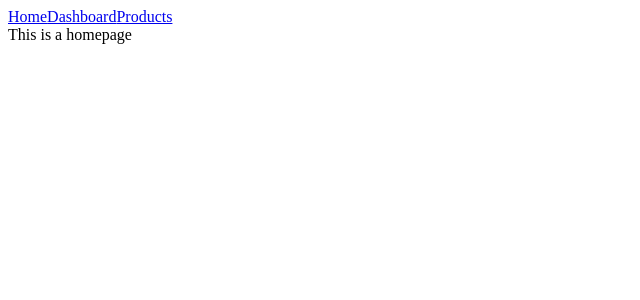
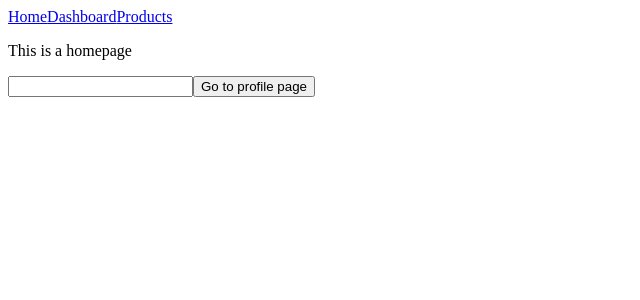
Before and after one commit to kshyxxz/webDevelopment, a React (Vite) app in the folder reactJS/reactjs/: page / in a window 1280 px wide. Shown: the top 300 px of the page, without its empty margins (0-640 px from the left). Built offline with nearby package versions, Linux system fonts and the light colour scheme.

Commit message:
reactUseNavigate&UseLocation_74

```diff
--- a/reactJS/reactjs/src/pages/Homepage.jsx
+++ b/reactJS/reactjs/src/pages/Homepage.jsx
@@ -1,4 +1,20 @@
-import { Link } from "react-router-dom";
+import { useState } from "react";
+import { Link, useNavigate } from "react-router-dom";
 export default function Homepage() {
-	return <div>This is a homepage</div>;
+	const [username, setUsername] = useState();
+	const navigate = useNavigate();
+	function handleClick() {
+		navigate("/dashboard/profile", { state: { username } });
+	}
+	return (
+		<div>
+			<p>This is a homepage</p>
+			<input
+				type="text"
+				value={username}
+				onChange={(e) => setUsername(e.target.value)}
+			/>
+			<button onClick={handleClick}>Go to profile page</button>
+		</div>
+	);
 }
--- a/reactJS/reactjs/src/pages/Profile.jsx
+++ b/reactJS/reactjs/src/pages/Profile.jsx
@@ -1,3 +1,7 @@
+import { useLocation } from "react-router-dom";
+
 export default function Profile() {
-	return <div>This is a profile page</div>;
+	const location = useLocation();
+	const { username } = location.state || {};
+	return <div>This is a profile page for {username}</div>;
 }
```
